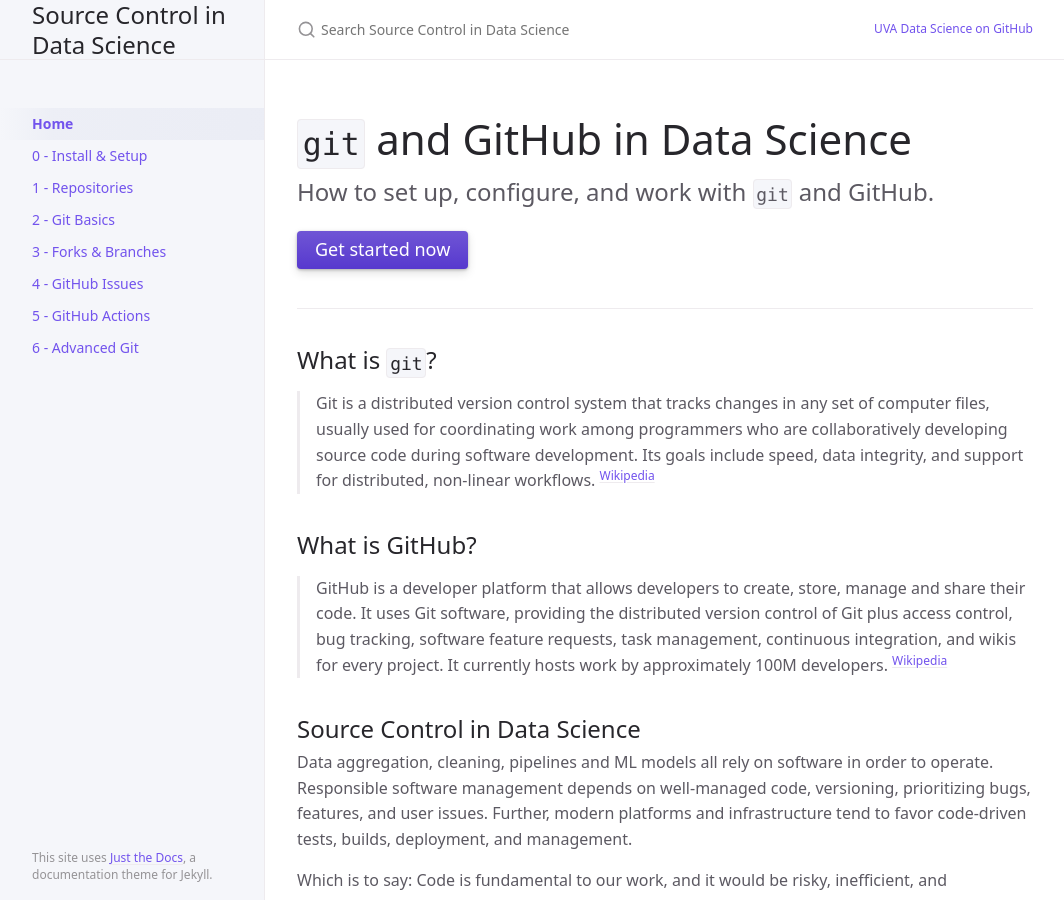
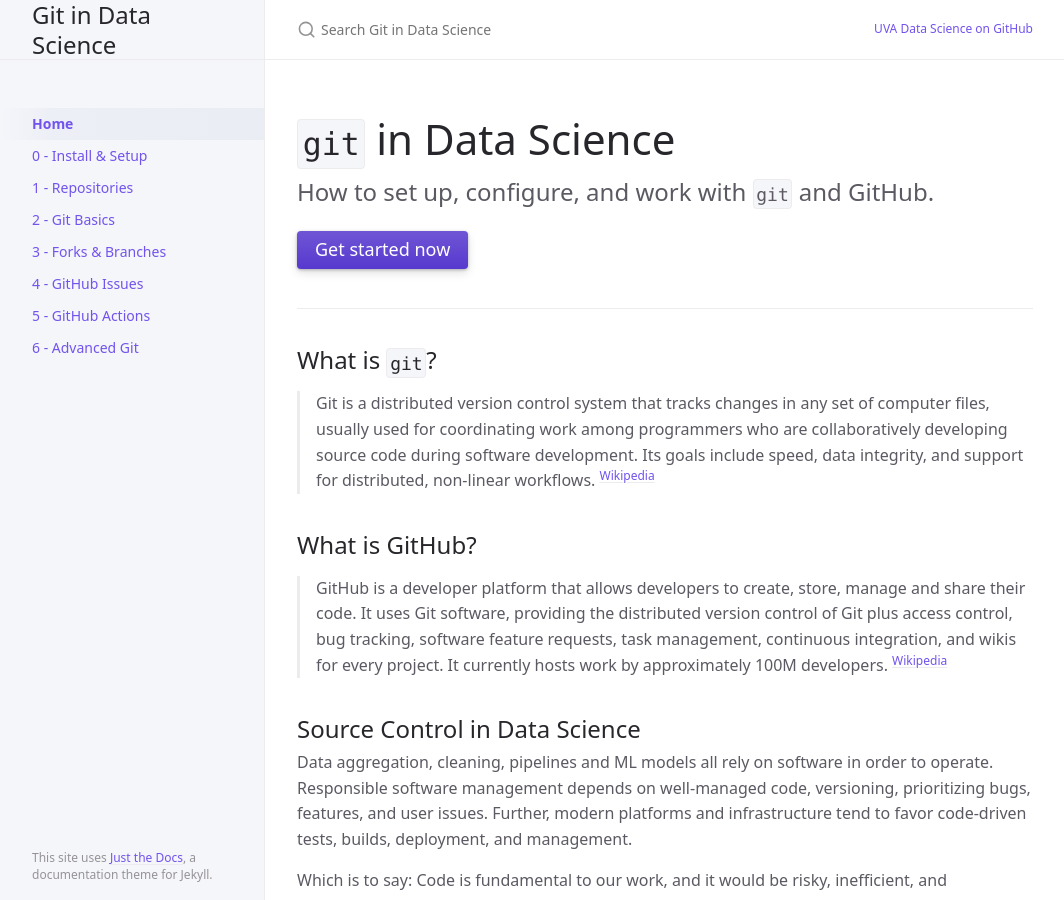
Before and after one commit to UVADS/git-basics, a Jekyll site: the page built from index.md, in a window 1280 px wide and 900 px high. Shown: the whole window, without its empty margins (107-1171 px from the left). Built offline with Jekyll 4.4.1, drawn with Linux system fonts in a browser that asks for light colours; cached includes are drawn as plain includes.

Commit message:
Renaming?

```diff
--- a/_config.yml
+++ b/_config.yml
@@ -1,4 +1,4 @@
-title: Source Control in Data Science
+title: Git in Data Science
 description: A Jekyll theme for documentation
 baseurl: "git-basics/"
 url: "https://uvads.github.io/git-basics/" # the base hostname & protocol for your site, e.g. http://example.com
--- a/index.md
+++ b/index.md
@@ -2,11 +2,11 @@
 layout: default
 title: Home
 nav_order: 1
-description: "Just the Docs is a responsive Jekyll theme with built-in search that is easily customizable and hosted on GitHub Pages."
+description: "Working with git and GitHub in Data Science."
 permalink: /
 ---
 
-# `git` and GitHub in Data Science
+# `git` in Data Science
 {: .fs-9 }
 
 How to set up, configure, and work with `git` and GitHub.
```
